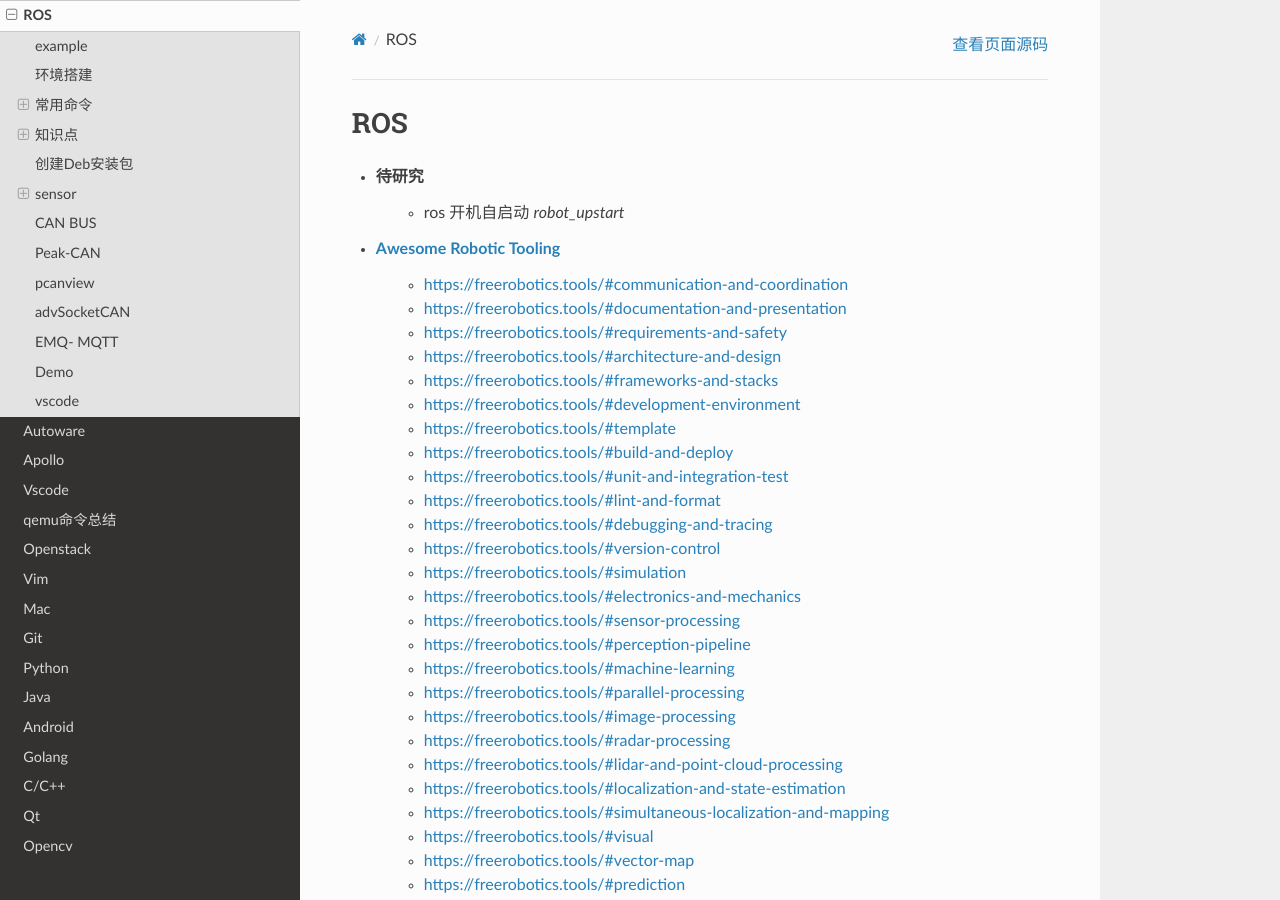
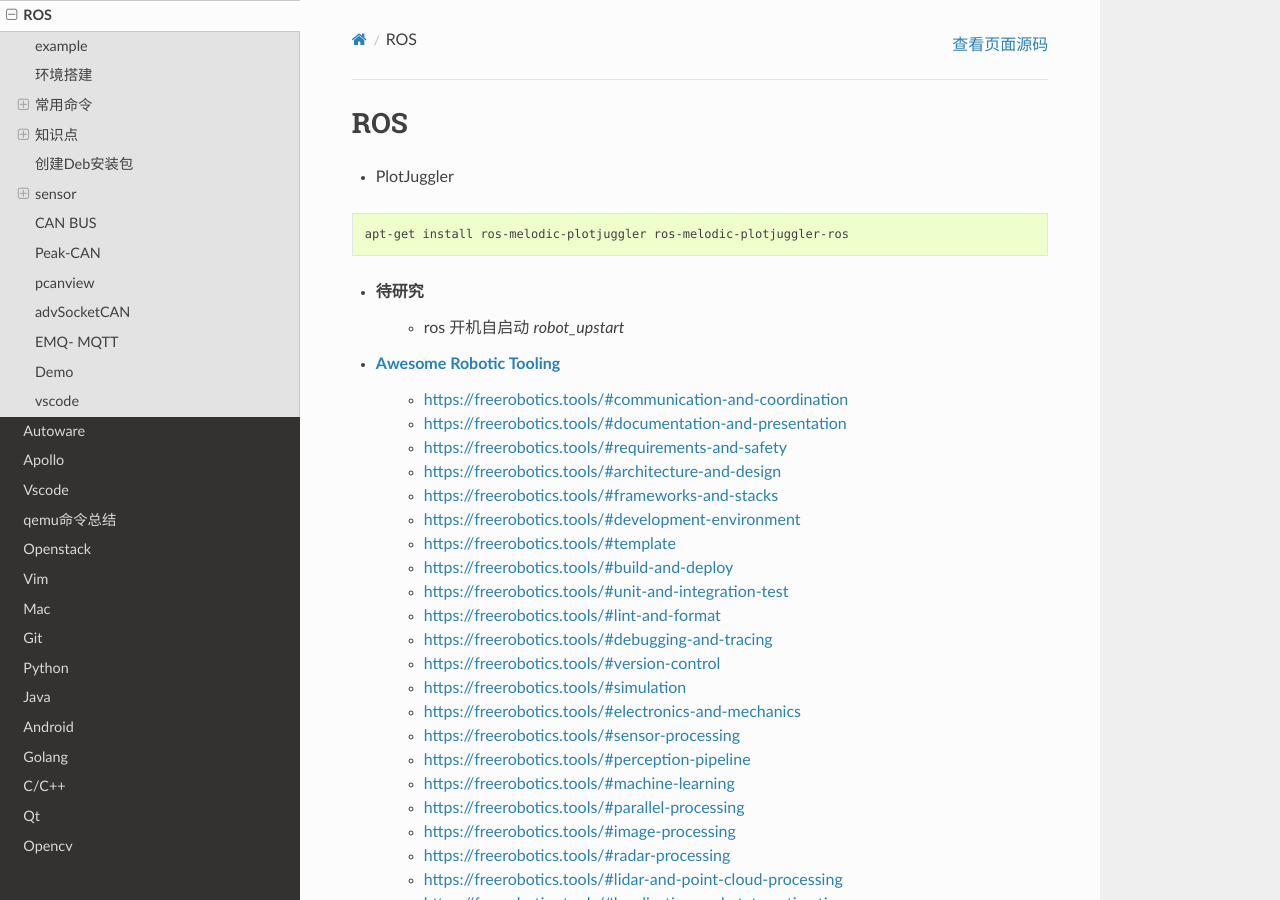
Before and after one commit to my-rds-store/my_space, a Sphinx documentation site: the page built from source/ros/index.rst, in a window 1280 px wide and 900 px high. Built offline with Sphinx 7.4.7 and the Read the Docs theme 2.0.0, drawn with Linux system fonts in a browser that asks for light colours.

Commit message:
update ...

```diff
--- a/source/ros/index.rst
+++ b/source/ros/index.rst
@@ -1,6 +1,12 @@
 #############
 ROS
 #############
+
+* PlotJuggler
+
+.. code-block:: sh
+
+    apt-get install ros-melodic-plotjuggler ros-melodic-plotjuggler-ros
 
 
 * 待研究
```
